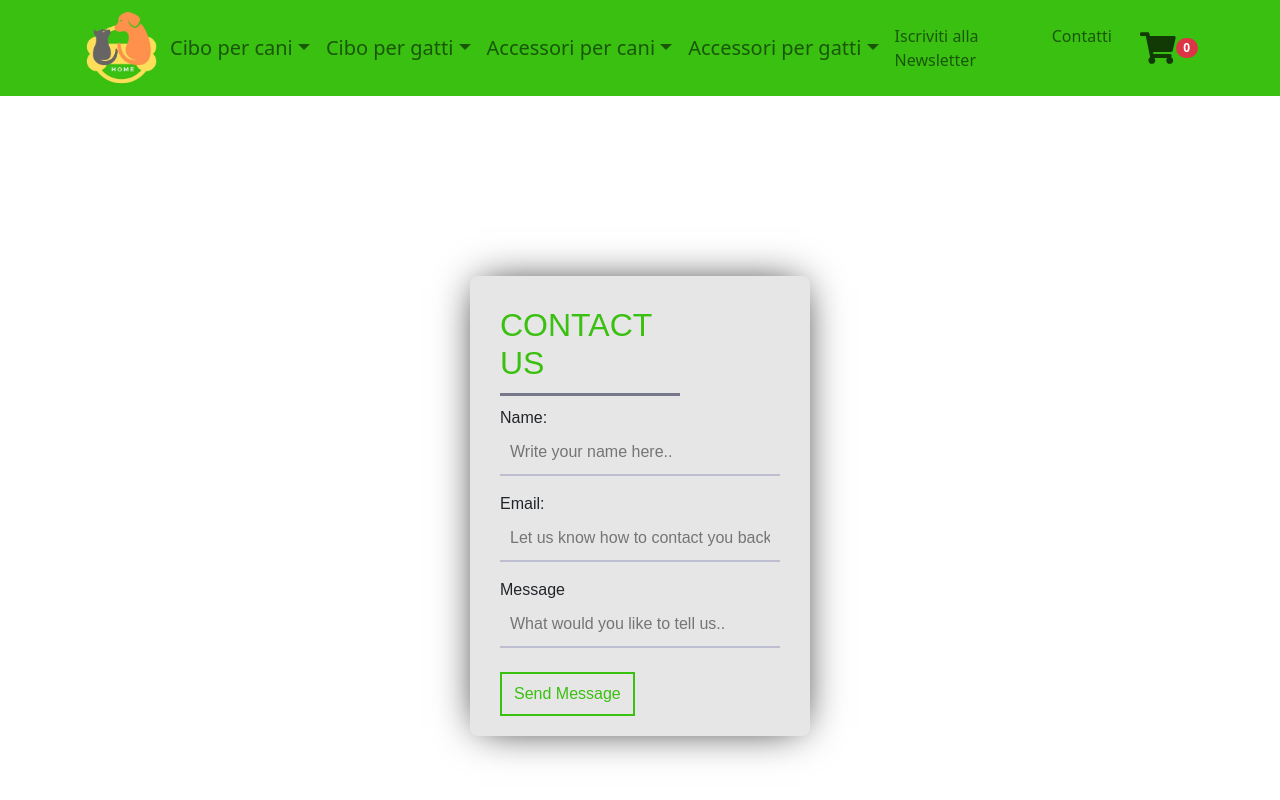
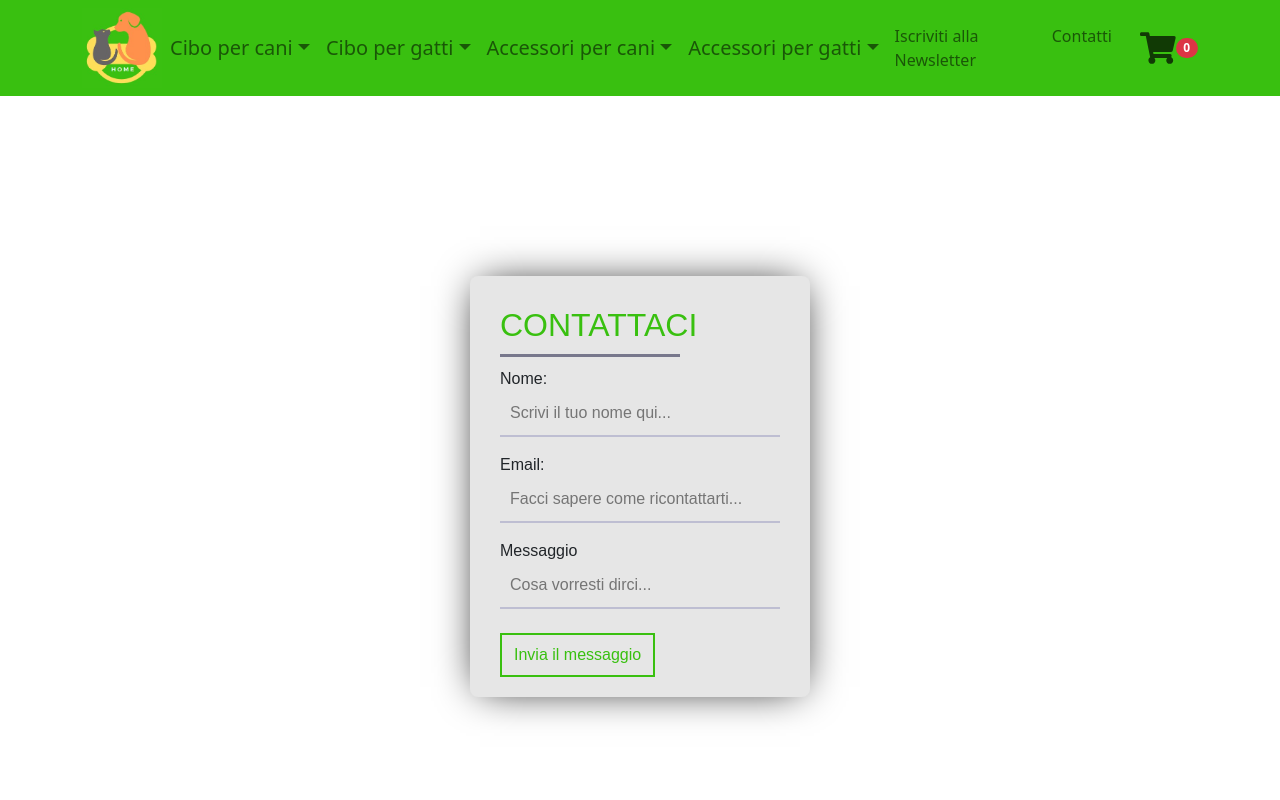
Before and after one commit to azzielena/e-commerce-pet, a React (Create React App) app: page /contactUs in a window 1280 px wide. Shown: the top 800 px of the page. Built offline with nearby package versions, Linux system fonts and the light colour scheme.

Commit message:
piccoli cambiamenti grafica

```diff
--- a/src/App.css
+++ b/src/App.css
@@ -19,7 +19,7 @@
 
 .btnFilter {
     margin-top: 5px;
-    width: 90px;
+    width: 130px;
     height: 40px;
     border-radius: 10%;
     font-family: 'Trebuchet MS', sans-serif;
--- a/src/component/CheckFoodCat.tsx
+++ b/src/component/CheckFoodCat.tsx
@@ -49,7 +49,7 @@ function CheckFoodCat() {
           })
         }
       >
-        Clear
+        Resetta i filtri
       </button>
 
     </div>
--- a/src/component/CheckFoodDog.tsx
+++ b/src/component/CheckFoodDog.tsx
@@ -78,6 +78,7 @@ function CheckFoodDog() {
       />
       &nbsp;
     &emsp;
+
     <button
         className="btnFilter"
         onClick={() =>
@@ -86,7 +87,7 @@ function CheckFoodDog() {
           })
         }
       >
-        Clear
+        Resetta i filtri
       </button>
 
     </div>
--- a/src/pages/Newsletter/Newsletter.tsx
+++ b/src/pages/Newsletter/Newsletter.tsx
@@ -10,18 +10,18 @@ function Newsletter() {
     <div className="containerNewsletter">
 
     <div >
-      <h1 className="titleNewsletter">subscribe</h1>
+      <h1 className="titleNewsletter">iscriviti</h1>
 
     </div>
 
     <img src={zampa} alt="Car" className="imgNewsletter" />
 
     <div className="subscribe">
-      <h1>Subscribe to get the latest <span>news &amp; updates</span>.</h1>
+      <h1>Iscriviti per ricevere le ultime <span>notizie &amp; aggiornamenti</span>.</h1>
 
       <form className="formNewsletter">
-        <input className="formEmail" type="email" placeholder="Your email address"/>
-        <Link to="/" ><input className="formSubmit" type="submit" value="Subscribe"/></Link>
+        <input className="formEmail" type="email" placeholder="inserisci il tuo indirizzo email"/>
+        <Link to="/" ><input className="formSubmit" type="submit" value="Iscriviti"/></Link>
       </form>
     </div>
     </div>
--- a/src/pages/contact/ContactUs.tsx
+++ b/src/pages/contact/ContactUs.tsx
@@ -6,11 +6,11 @@ function ContactUs() {
   return (
       <form className="formContact">
 
-    <h2 className="h2Contact">CONTACT US</h2>
-  <p className="pContact">Name:<input className="inputContact" placeholder="Write your name here.." style={{}}></input></p>
-  <p className="pContact">Email:<input className="inputContact"  placeholder="Let us know how to contact you back.."></input></p>
-  <p className="pContact">Message<input className="inputContact"  placeholder="What would you like to tell us.."></input></p>
-  <button className="buttonContact">Send Message</button>
+    <h2 className="h2Contact">CONTATTACI</h2>
+  <p className="pContact">Nome:<input className="inputContact" placeholder="Scrivi il tuo nome qui..." style={{}}></input></p>
+  <p className="pContact">Email:<input className="inputContact"  placeholder="Facci sapere come ricontattarti..."></input></p>
+  <p className="pContact">Messaggio<input className="inputContact"  placeholder="Cosa vorresti dirci..."></input></p>
+  <button className="buttonContact">Invia il messaggio</button>
 
 </form>
 
```
